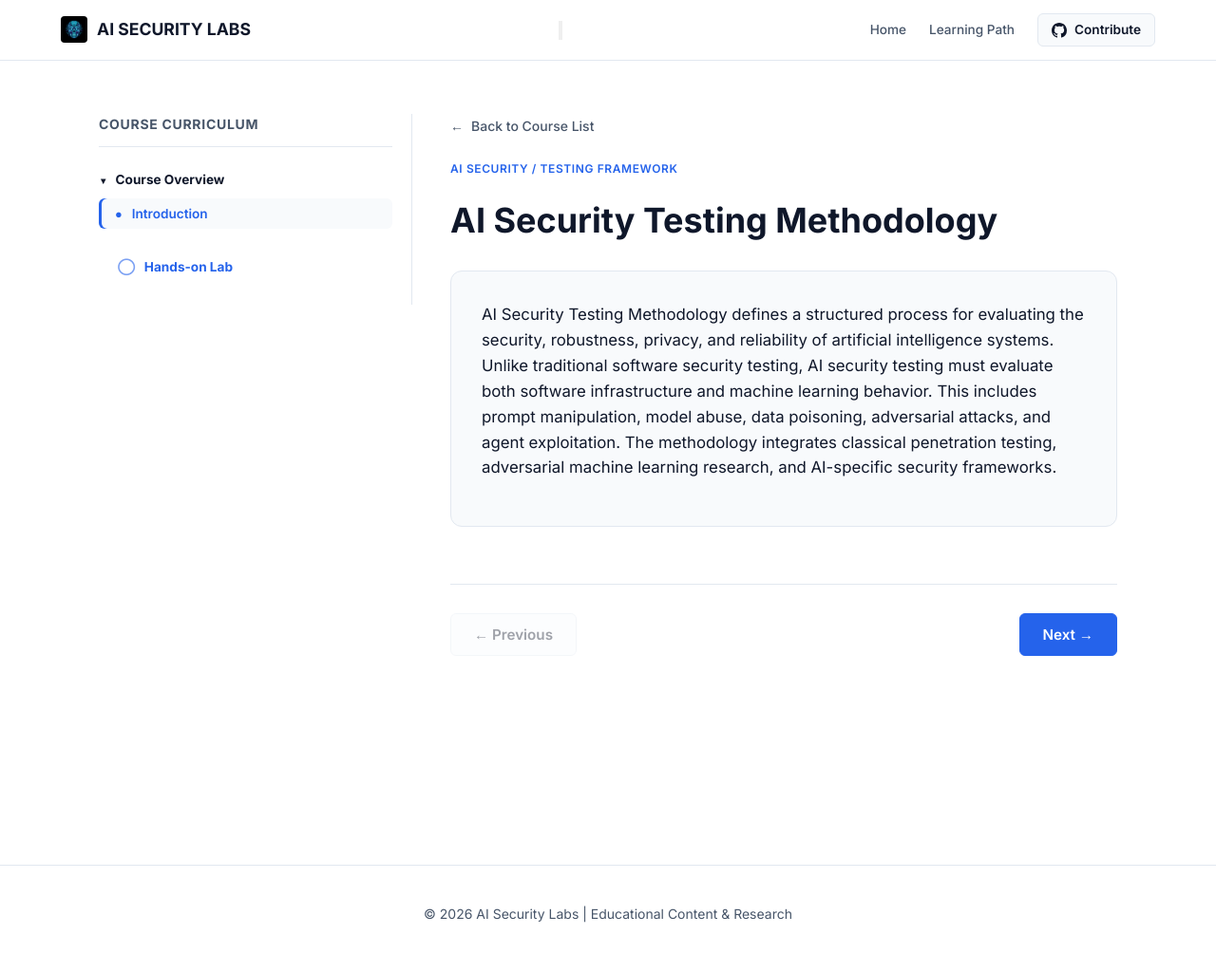
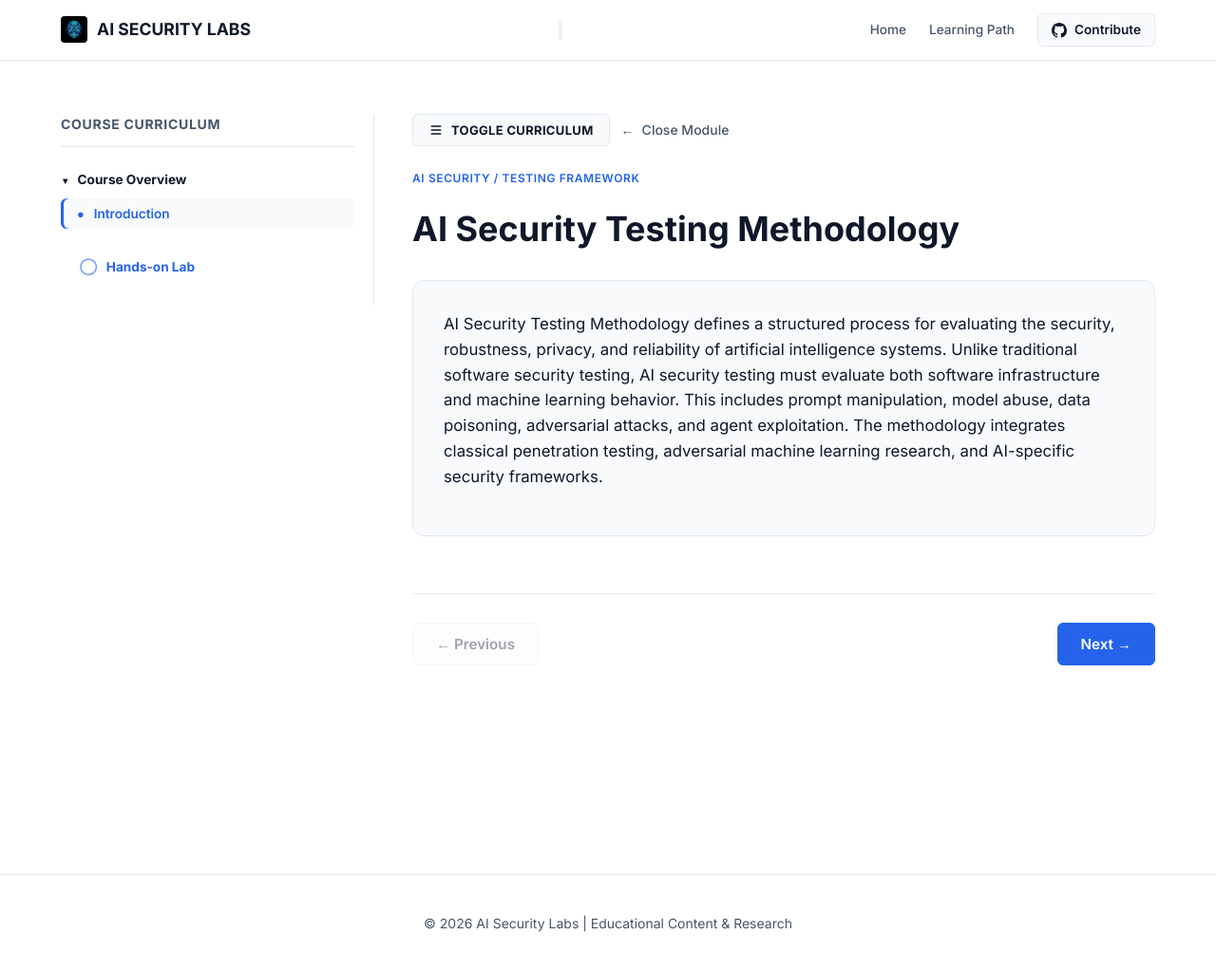
Before and after one commit to alekhakumarswain/AI-SECURITY-LABS, a FastAPI app: page /course/ai_security_methodology in a window 1280 px wide. Shown: the whole page at 95% size. Before the commit the page ends 972 px from the top, so only its background shows below. Run offline with FastAPI, Linux system fonts and the light colour scheme; some libraries are stand-ins or nearby versions.

Commit message:
added collapsible curriculum sidebar for improved readability

```diff
--- a/templates/learn.html
+++ b/templates/learn.html
@@ -108,8 +108,16 @@
         .btn-learn { font-size: 0.875rem; font-weight: 600; color: var(--accent-blue); display: flex; align-items: center; gap: 6px; }
 
         /* Detail Layout Improvements */
-        .detail-wrapper { display: flex; max-width: 1200px; margin: 0 auto; padding: 120px 5% 60px; align-items: flex-start; gap: 40px; }
-        .sidebar { width: 330px; flex-shrink: 0; position: sticky; top: 100px; max-height: calc(100vh - 120px); overflow-y: auto; padding-right: 20px; border-right: 1px solid var(--border-color); }
+        .detail-wrapper { display: flex; max-width: 1400px; margin: 0 auto; padding: 120px 5% 60px; align-items: flex-start; gap: 40px; transition: gap 0.3s; }
+        .sidebar { width: 330px; flex-shrink: 0; position: sticky; top: 100px; max-height: calc(100vh - 120px); overflow-y: auto; padding-right: 20px; border-right: 1px solid var(--border-color); transition: all 0.3s ease; }
+        .sidebar.collapsed { width: 0; padding: 0; border: none; opacity: 0; pointer-events: none; margin-left: -50px; }
+
+        .main-content { flex: 1; min-width: 0; padding-bottom: 80px; transition: all 0.3s ease; }
+
+        .sidebar-toggle-container { margin-bottom: 24px; display: flex; align-items: center; gap: 12px; }
+        .btn-toggle-sidebar { display: flex; align-items: center; gap: 8px; background: var(--bg-secondary); border: 1px solid var(--border-color); padding: 8px 16px; border-radius: 6px; font-size: 0.8125rem; font-weight: 700; cursor: pointer; color: var(--text-primary); transition: all 0.2s; text-transform: uppercase; letter-spacing: 0.025em; }
+        .btn-toggle-sidebar:hover { background: var(--border-color); border-color: var(--text-secondary); }
+        .btn-toggle-sidebar svg { width: 16px; height: 16px; }
         .sidebar::-webkit-scrollbar { width: 6px; }
         .sidebar::-webkit-scrollbar-thumb { background: var(--border-color); border-radius: 4px; }
         .sidebar h4 { font-size: 0.875rem; text-transform: uppercase; color: var(--text-secondary); margin-bottom: 24px; font-weight: 700; letter-spacing: 0.05em; border-bottom: 1px solid var(--border-color); padding-bottom: 12px; }
@@ -295,9 +303,38 @@
         <main class="main-content">
             <!-- Detail View -->
             <div id="module-viewer">
-            <a href="/courses" class="back-btn" style="margin-bottom: 24px;">
-                <span>←</span> Back to Course List
-            </a>
+                <div class="sidebar-toggle-container">
+                    <button class="btn-toggle-sidebar" id="sidebarToggle">
+                        <svg viewBox="0 0 24 24" fill="none" stroke="currentColor" stroke-width="2"><path d="M4 6h16M4 12h16M4 18h16"></path></svg>
+                        Toggle Curriculum
+                    </button>
+                    <a href="/courses" class="back-btn" style="margin-bottom: 0;">
+                        <span>←</span> Close Module
+                    </a>
+                </div>
+
+                <script>
+                    const sidebarToggle = document.getElementById('sidebarToggle');
+                    const sidebar = document.querySelector('.sidebar');
+                    const wrapper = document.querySelector('.detail-wrapper');
+
+                    if (sidebarToggle && sidebar && wrapper) {
+                        sidebarToggle.addEventListener('click', () => {
+                            sidebar.classList.toggle('collapsed');
+                            if (sidebar.classList.contains('collapsed')) {
+                                wrapper.style.gap = '0';
+                            } else {
+                                wrapper.style.gap = '40px';
+                            }
+                        });
+
+                        // Auto-collapse on small screens
+                        if (window.innerWidth < 1150) {
+                            sidebar.classList.add('collapsed');
+                            wrapper.style.gap = '0';
+                        }
+                    }
+                </script>
 
             <!-- SECTION: OVERVIEW -->
             <div class="lesson-section active">
```
